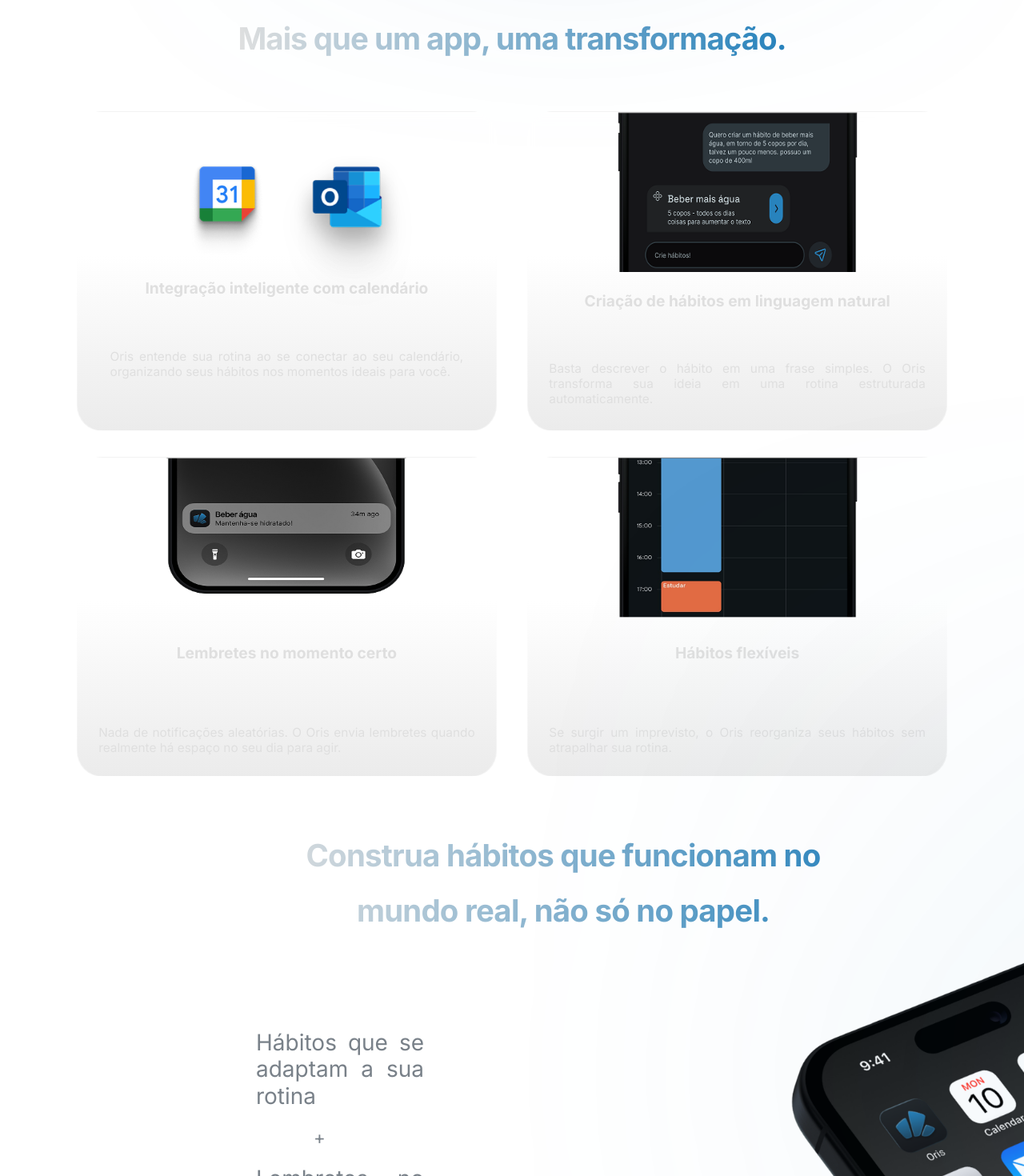
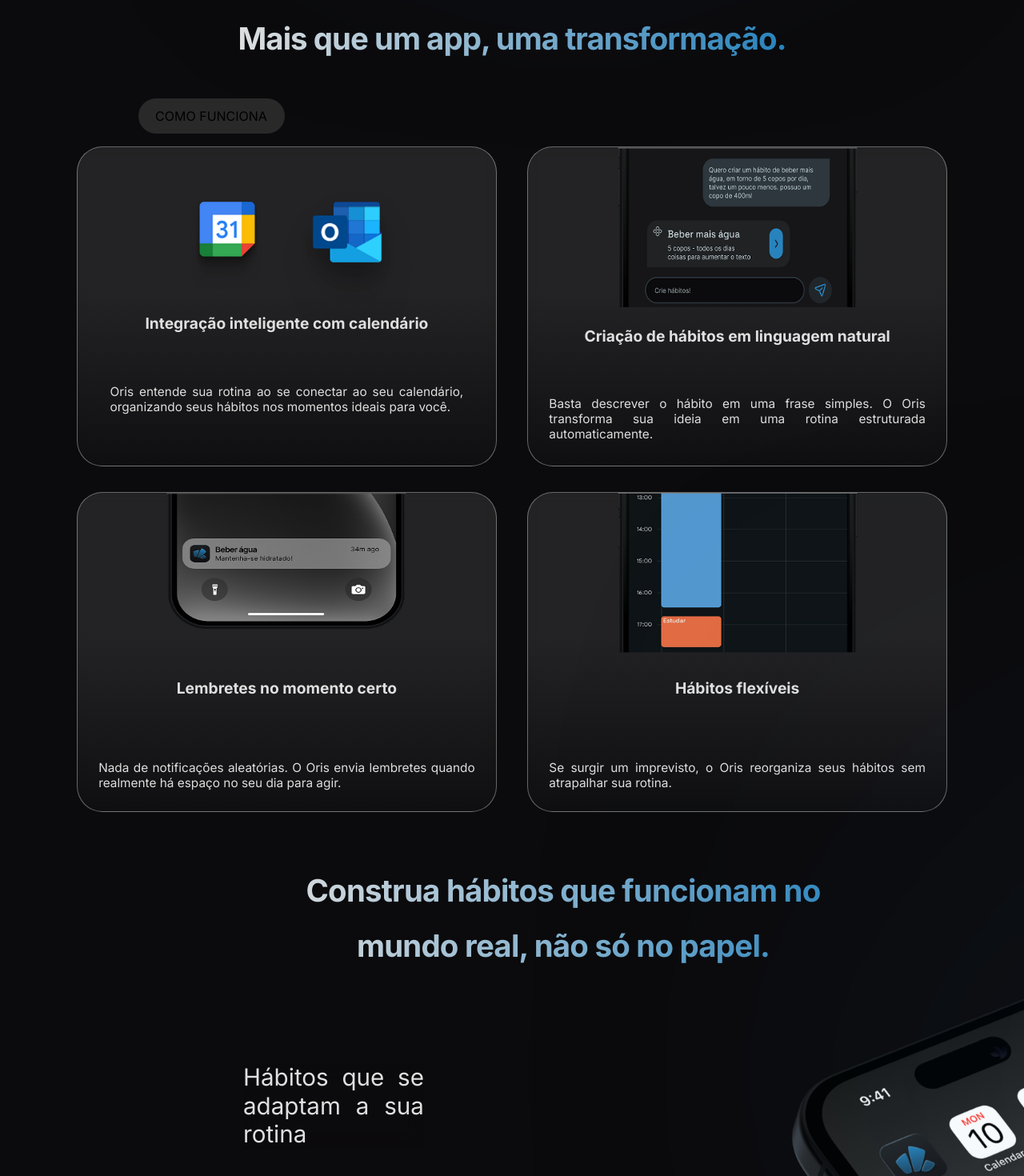
Before and after one commit to Breno-V/oris-website, a Next.js app: page / in a window 1280 px wide. Shown: the part 1380-2850 px from the top of the page at 80% size. Built offline with nearby package versions, Linux system fonts and the light colour scheme; a web font is replaced by a local one.

Commit message:
w.i.p Polimento do Site

```diff
--- a/src/components/Footer/Footer.scss
+++ b/src/components/Footer/Footer.scss
@@ -3,7 +3,7 @@
   background-color: #111;
   color: white;
   width: 100%;
-  background: linear-gradient(180deg, rgba(57, 57, 57, 0) 0%, #212121 37.5%);
+  background: linear-gradient(180deg, #0B0A0C 0%, #212121 37.5%);
 
   .Description{
     display: flex;
--- a/src/components/MainContainer/MainContainer.js
+++ b/src/components/MainContainer/MainContainer.js
@@ -4,6 +4,7 @@ import Image from "next/image";
 export default function MainContainer() {
     return (
         <>
+            <div className="colorBackground">
                 <section>
                     <div className="welcomeArea">
                         <div className="titleImpact">App de hábitos que se <span className="highlight">adapta</span> à sua rotina</div>
@@ -34,8 +35,11 @@ export default function MainContainer() {
                     </div>
                 </section>
                 <section>
-                <div className="HIWcontainer" id="HowItWorks">
-                    <h2 className="title">Mais que um app, uma transformação.</h2>
+                    <div className="HIWcontainer">
+                        <h2 className="title" id="HowItWorks">Mais que um app, uma transformação.</h2>
+                        <div className="label">
+                            COMO FUNCIONA
+                        </div>
                         <div className="cards">
                             <div className="cardsUp">
                                 <div className="card1">
@@ -204,7 +208,7 @@ export default function MainContainer() {
                         </div>
                     </div>
                 </section>
-
+            </div>
         </>
     )
 }
--- a/src/components/MainContainer/MainContainer.scss
+++ b/src/components/MainContainer/MainContainer.scss
@@ -1,6 +1,7 @@
 $text-color: #DFDFDF;
 
-
+.colorBackground {
+  background: #0B0A0C;
   .welcomeArea {
     display: flex;
     flex-direction: column;
@@ -82,7 +83,7 @@ $text-color: #DFDFDF;
         margin: 1.5vh;
       }
 
-    .txtBtnDownloadNow{
+      .txtBtnDownloadNow {
         margin-left: 1vh;
       }
     }
@@ -143,6 +144,19 @@ $text-color: #DFDFDF;
       line-height: 1.8;
       letter-spacing: -0.06rem;
       margin-bottom: 5vh;
+    }
+
+    .label {
+      display: flex;
+      position: relative;
+      right: 47vh;
+      justify-content: center;
+      align-items: center;
+      width: 183px;
+      height: 44px;
+      flex-shrink: 0;
+      border-radius: 37.5px;
+      background: #292929;
     }
 
     .text {
@@ -387,13 +401,13 @@ $text-color: #DFDFDF;
         flex-direction: column;
         text-align: justify;
         width: 105.7vh;
-      margin-left: 40vh;
+        margin-left: 38vh;
         margin-top: 10vh;
 
         .wordGray {
-        color: #798189;
+          color: #DFDFDF;
           font-family: var(--sds-typography-subtitle-font-family);
-        font-size: 3.5vh;
+          font-size: 3.7vh;
           font-style: normal;
           font-weight: var(--sds-typography-subtitle-font-weight);
           line-height: 120%;
@@ -406,7 +420,7 @@ $text-color: #DFDFDF;
           align-items: center;
           color: #798189;
           font-family: var(--sds-typography-subtitle-font-family);
-        font-size: 2.8vh;
+          font-size: 3.7vh;
           font-style: normal;
           font-weight: var(--sds-typography-subtitle-font-weight);
           line-height: 120%;
@@ -417,7 +431,7 @@ $text-color: #DFDFDF;
         .wordBlue {
           color: #2883BD;
           font-family: var(--sds-typography-subtitle-font-family);
-        font-size: 3.5vh;
+          font-size: 4.5vh;
           font-style: normal;
           font-weight: var(--sds-typography-subtitle-font-weight);
           line-height: 120%;
@@ -730,3 +744,4 @@ $text-color: #DFDFDF;
       }
     }
   }
+}
```
Also changed, not shown: public/mockup.png. Lines whose indentation alone changed are shown as unchanged.
